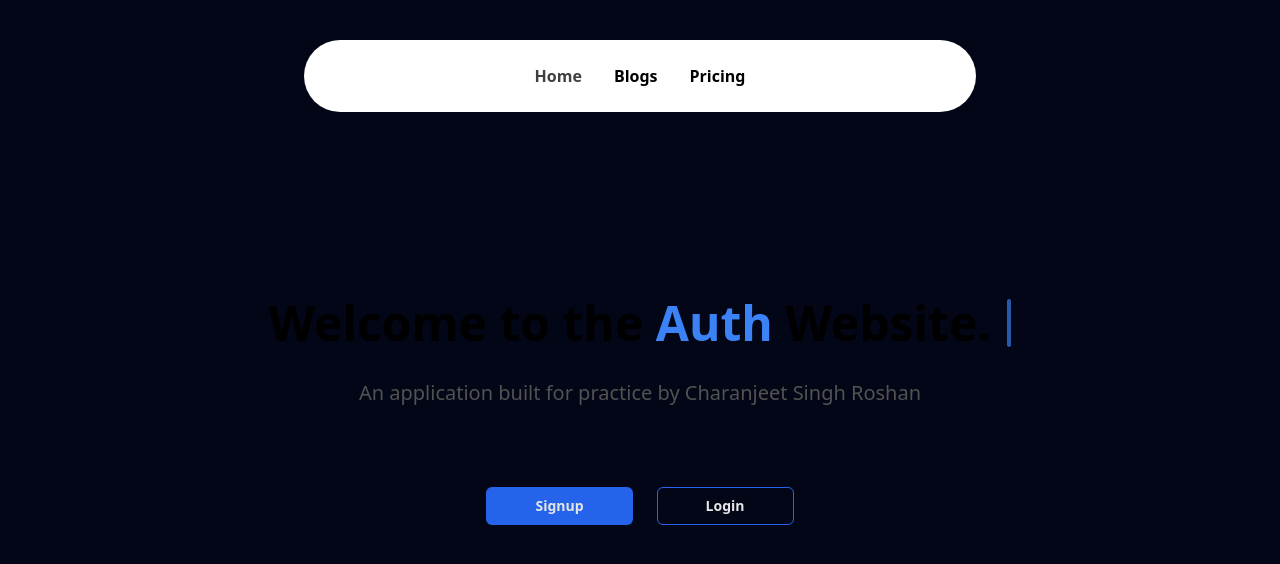
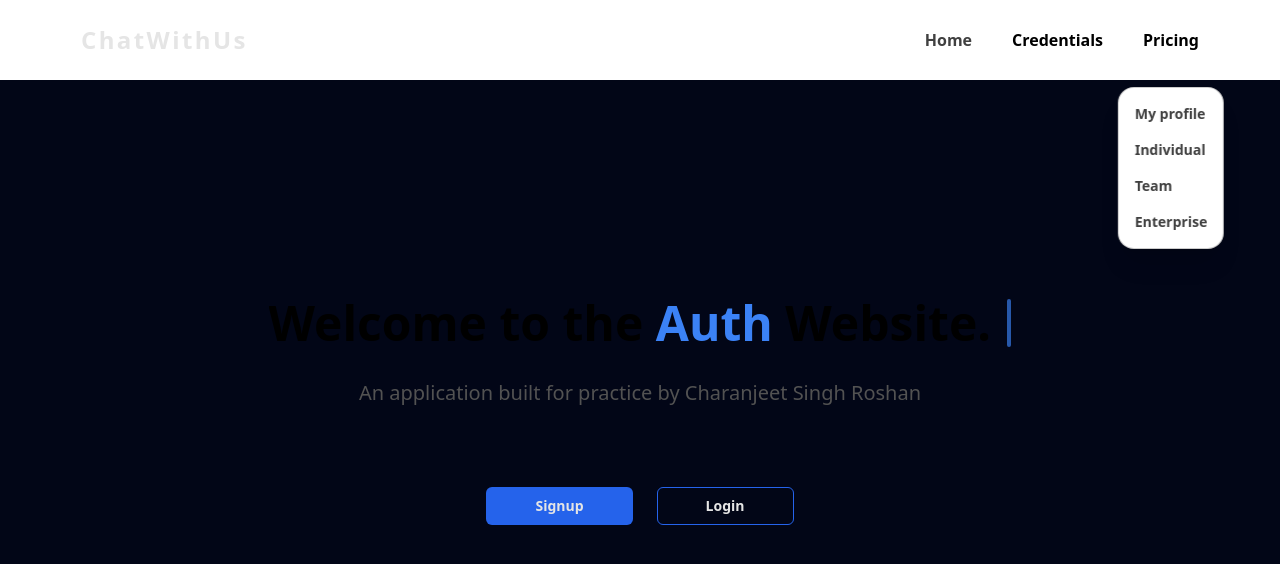
Before and after one commit to charanjeetroshan/aceternity-ui-signup-login, a React (Vite) app: page / in a window 1280 px wide. Both pictures are taken after a click on the element "Pricing". Shown: the top 564 px of the page. Built offline with nearby package versions, Linux system fonts and the light colour scheme.

Commit message:
Change hovered link to be a router link and add setActive prop

```diff
--- a/src/components/custom/Navbar.tsx
+++ b/src/components/custom/Navbar.tsx
@@ -1,35 +1,42 @@
 import { cn } from "@/lib/utils";
 import { useState } from "react";
 import { Menu, MenuItem, HoveredLink } from "../ui/navbar-menu";
+import { Link } from "react-router-dom";
 
 export default function Navbar({ className }: { className?: string }) {
    const [active, setActive] = useState<string | null>(null);
    return (
-      <div className={cn("fixed top-10 inset-x-0 max-w-2xl mx-auto z-50 ", className)}>
+      <div className={cn("fixed inset-x-0 w-full mx-auto z-50", className)}>
          <Menu setActive={setActive}>
-            <div className="flex justify-center gap-8">
+            <div className="flex flex-col sm:flex-row gap-4 items-center justify-between px-4 w-[1150px] max-w-full">
+               <Link to="/" className="text-2xl text-neutral-200 tracking-widest">
+                  ChatWithUs
+               </Link>
+               <div className="flex justify-center gap-10">
                   <HoveredLink
-                  href="#"
+                     to="/"
                      className="hover:dark:text-neutral-200 hover:opacity-[0.9]"
+                     setActive={setActive}
                   >
                      Home
                   </HoveredLink>
 
-               <MenuItem setActive={setActive} active={active} item="Blogs">
+                  <MenuItem setActive={setActive} active={active} item="Credentials">
                      <div className="flex flex-col space-y-4 text-sm">
-                     <HoveredLink href="#">Web Development</HoveredLink>
-                     <HoveredLink href="#">Interface Design</HoveredLink>
+                        <HoveredLink to="/sign-up">Sign up</HoveredLink>
+                        <HoveredLink to="/sign-in">Sign in</HoveredLink>
                      </div>
                   </MenuItem>
 
                   <MenuItem setActive={setActive} active={active} item="Pricing">
                      <div className="flex flex-col space-y-4 text-sm">
-                     <HoveredLink href="#">Hobby</HoveredLink>
-                     <HoveredLink href="#">Individual</HoveredLink>
-                     <HoveredLink href="#">Team</HoveredLink>
-                     <HoveredLink href="#">Enterprise</HoveredLink>
+                        <HoveredLink to="/user-profile">My profile</HoveredLink>
+                        <HoveredLink to="#">Individual</HoveredLink>
+                        <HoveredLink to="#">Team</HoveredLink>
+                        <HoveredLink to="#">Enterprise</HoveredLink>
                      </div>
                   </MenuItem>
+               </div>
             </div>
          </Menu>
       </div>
--- a/src/components/ui/navbar-menu.tsx
+++ b/src/components/ui/navbar-menu.tsx
@@ -1,5 +1,6 @@
 import React from "react";
 import { motion } from "framer-motion";
+import { Link, LinkProps } from "react-router-dom";
 
 const transition = {
    type: "spring",
@@ -22,7 +23,7 @@ export const MenuItem = ({
    children?: React.ReactNode;
 }) => {
    return (
-      <div onMouseEnter={() => setActive(item)} className="relative ">
+      <div onMouseEnter={() => setActive(item)} className="relative">
          <motion.p
             transition={{ duration: 0.3 }}
             className="cursor-pointer text-black hover:opacity-[0.9] dark:text-white"
@@ -40,7 +41,7 @@ export const MenuItem = ({
                      <motion.div
                         transition={transition}
                         layoutId="active" // layoutId ensures smooth animation
-                        className="bg-white dark:bg-slate-950 backdrop-blur-sm rounded-2xl overflow-hidden border border-black/[0.2] dark:border-white/[0.2] shadow-xl"
+                        className="bg-white dark:bg-blue-950 backdrop-blur-sm rounded-2xl overflow-hidden border border-black/[0.2] dark:border-white/[0.2] shadow-xl"
                      >
                         <motion.div
                            layout // layout ensures smooth animation
@@ -67,7 +68,7 @@ export const Menu = ({
    return (
       <nav
          onMouseLeave={() => setActive(null)} // resets the state
-         className="relative rounded-full boder border-transparent dark:bg-slate-950 dark:border-white/[0.2] bg-white shadow-input flex justify-center space-x-4 px-8 py-6 "
+         className="relative border-transparent dark:bg-blue-950 dark:border-white/[0.2] bg-white flex justify-center space-x-4 px-8 py-6 "
       >
          {children}
       </nav>
@@ -104,17 +105,25 @@ export const ProductItem = ({
    );
 };
 
-type HoveredLinkProps = React.ComponentPropsWithoutRef<"a"> & {};
+type HoveredLinkProps = LinkProps & {
+   setActive?: (value: string | null) => void;
+};
 
-export const HoveredLink = ({ children, className, ...rest }: HoveredLinkProps) => {
+export const HoveredLink = ({
+   setActive,
+   children,
+   className,
+   ...props
+}: HoveredLinkProps) => {
    return (
-      <a
-         {...rest}
+      <Link
+         {...props}
+         onMouseEnter={() => setActive && setActive(null)}
          className={`text-neutral-700 dark:text-neutral-200 ${
             className ? className : "hover:dark:text-neutral-400"
          }`}
       >
          {children}
-      </a>
+      </Link>
    );
 };
```
Lines whose indentation alone changed are shown as unchanged.
